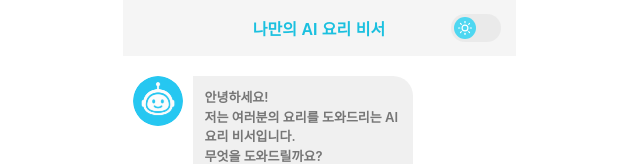
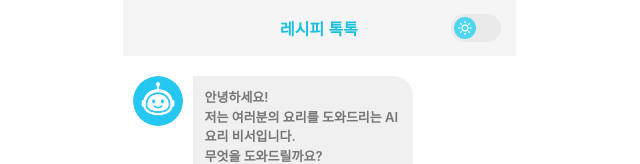
Before and after one commit to ssafy-ai-chatbot/front_repo, a Vue app in the folder vue-parcel-app/: page / in a window 1280 px wide. Shown: the top 164 px of the page, without its empty margins (321-961 px from the left). Built offline with nearby package versions, Linux system fonts and the light colour scheme.

Commit message:
fix: 서비스명 변경, 동적 앱 높이 적용

```diff
--- a/vue-parcel-app/src/App.vue
+++ b/vue-parcel-app/src/App.vue
@@ -16,6 +16,12 @@ const toggleDarkMode = () => {
 //   isDarkMode.value = event.matches;
 // };
 
+// 앱의 실제 높이를 설정하는 함수
+const setAppHeight = () => {
+  // CSS 변수에 실제 뷰포트 높이 저장
+  document.documentElement.style.setProperty('--app-height', `${window.innerHeight}px`);
+};
+
 onMounted(() => {
   // 사용자의 시스템이 다크 모드인지 확인
   const mediaQuery = window.matchMedia('(prefers-color-scheme: dark)');
@@ -28,6 +34,15 @@ onMounted(() => {
     // 컴포넌트가 사라질 때 불필요한 메모리 사용을 막기 위해 추가했던 이벤트 리스너 제거
     // mediaQuery.removeEventListener('change', updateTheme);
   // });
+
+  // 컴포넌트가 마운트될 때와 화면 크기가 변경될 때 높이를 다시 계산
+  window.addEventListener('resize', setAppHeight);
+  setAppHeight();
+});
+
+onUnmounted(() => {
+  // 컴포넌트가 언마운트될 때 이벤트 리스너 제거
+  window.removeEventListener('resize', setAppHeight);
 });
 </script>
 
@@ -144,10 +159,11 @@ body {
 #app-container {
   width: 393px;
   height: 100vh; /* 화면 높이에 맞춤 */
+  height: var(--app-height); /* JS에서 계산된 동적 높이 사용 */
   position: relative;
   background-color: var(--app-bg);
   /* background-color 속성이 변경될 때 전환 효과 */
-  transition: background-color 0.3s ease;
+  transition: background-color 0.3s ease, height 0.1s ease;
   display: flex;
   flex-direction: column;
   overflow: hidden;
--- a/vue-parcel-app/src/components/AppHeader.vue
+++ b/vue-parcel-app/src/components/AppHeader.vue
@@ -8,7 +8,7 @@
 <template>
   <header class="app-header">
     <div class="title-bar">
-      <h1>나만의 AI 요리 비서</h1>
+      <h1>레시피 톡톡</h1>
     </div>
     <!-- 다크모드 토글 버튼 -->
     <div class="toggle-container">
```
